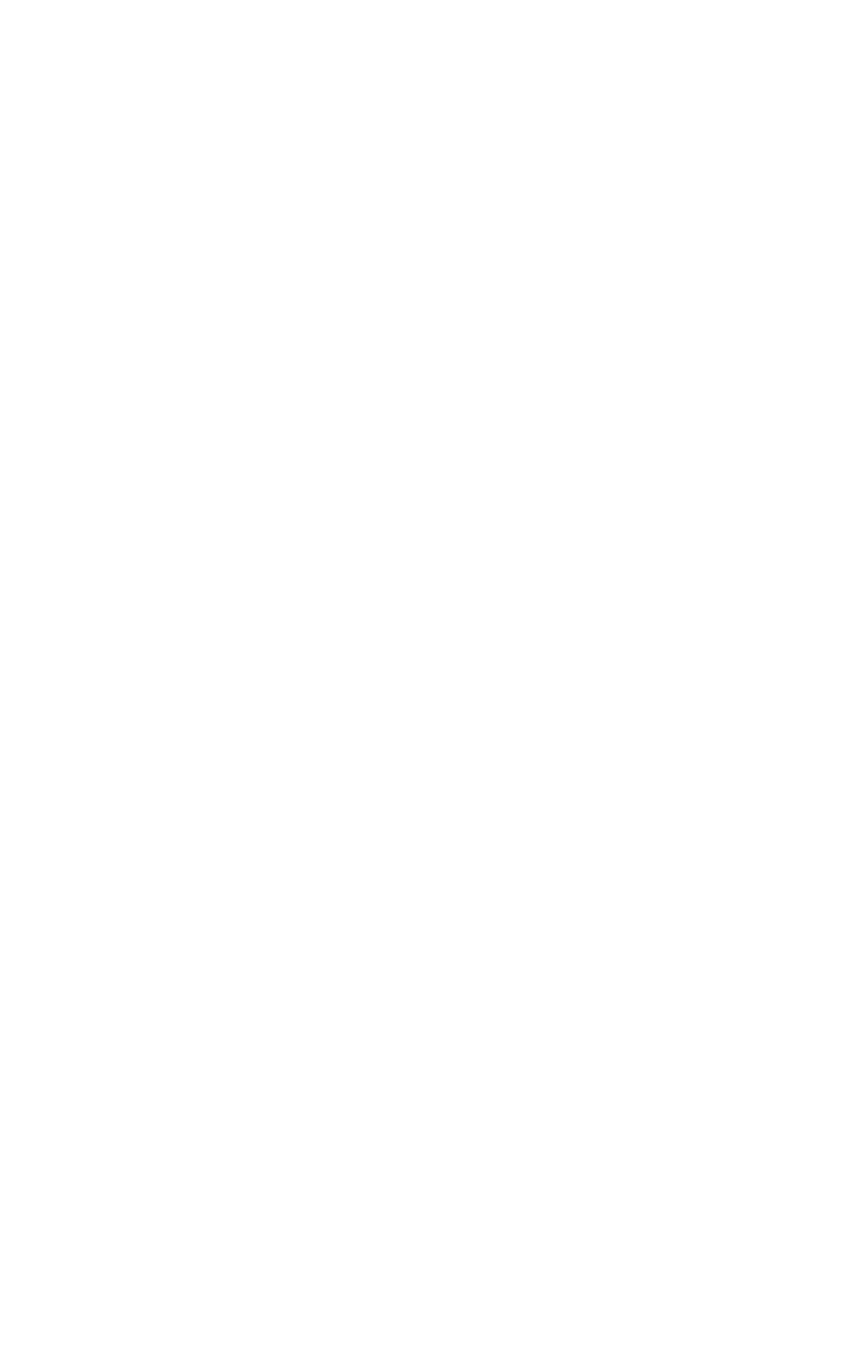
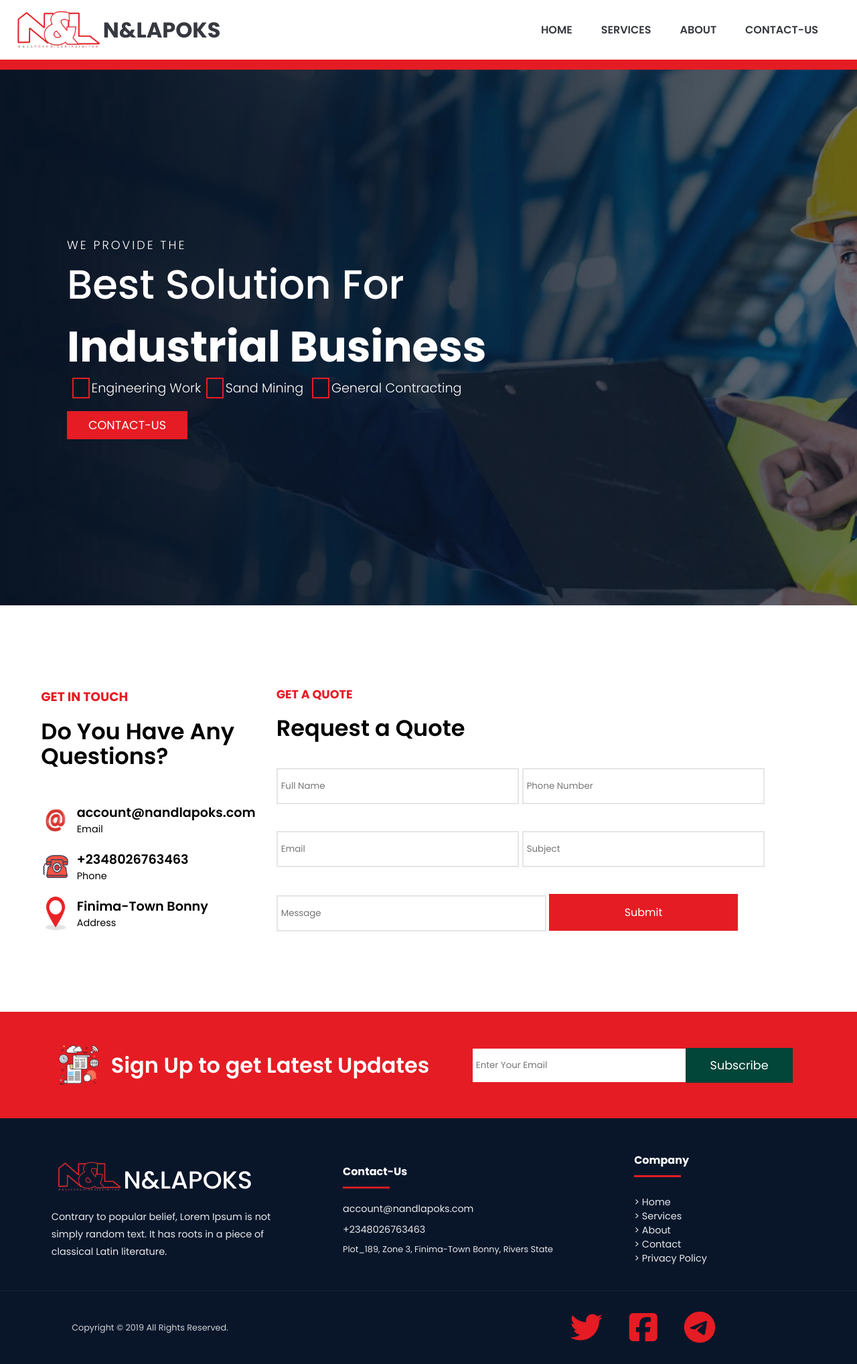
Before and after one commit to khameleonstorm/NandLapoks, a PHP site: page /contact.html in a window 1280 px wide. Before the commit the page is empty. Shown: the whole page at 67% size. Before the commit the page ends 800 px from the top, so only its background shows below. Run offline with PHP 8.4, Linux system fonts and the light colour scheme; some libraries are stand-ins or nearby versions.

Commit message:
template complete

```diff
--- a/contact.html
+++ b/contact.html
@@ -0,0 +1,167 @@
+<!DOCTYPE html>
+<html lang="en">
+<head>
+    <meta charset="UTF-8">
+    <meta http-equiv="X-UA-Compatible" content="IE=edge">
+    <meta name="viewport" content="width=device-width, initial-scale=1.0">
+    <script src="https://kit.fontawesome.com/4f4604670f.js" crossorigin="anonymous"></script>
+    <link rel="stylesheet" href="/css/home.css">
+    <link rel="stylesheet" href="/css/contact.css">
+    <link rel="shortcut icon" href="./img/N&-favicon.png" type="image/x-icon">
+    <link rel="preconnect" href="https://fonts.googleapis.com">
+    <link rel="stylesheet" href="https://unpkg.com/swiper@8/swiper-bundle.min.css" />
+    <link rel="preconnect" href="https://fonts.gstatic.com" crossorigin>
+    <link rel="preconnect" href="https://fonts.googleapis.com">
+    <link rel="preconnect" href="https://fonts.gstatic.com" crossorigin>
+    <link href="https://fonts.googleapis.com/css2?family=Fredoka+One&family=Kanit:wght@100;200;300;400;500;600&family=Poppins:wght@100;200;300;400;500;600;700;800&display=swap" rel="stylesheet">
+    <script src="https://ajax.googleapis.com/ajax/libs/jquery/3.5.1/jquery.min.js"></script>
+    <title>nandlapoks | Home</title>
+</head>
+<body>
+    <header>
+        <nav>
+            <div class="logo">
+                <img src="./img/N&-logo.png" alt="logo">
+                <a href="#"><h1>N&LAPOKS</h1></a>
+            </div>
+            <div class="nav-menu">
+                <a href="home.html">HOME</a>
+                <a href="services.html">SERVICES</a>
+                <a href="about.html">ABOUT</a>
+                <a href="#">CONTACT-US</a>
+            </div>
+
+            <div class="hamburger">
+                <span></span>
+                <span></span>
+                <span></span>
+            </div>
+        </nav>
+    </header>
+
+
+    <section class="hero">
+        <div class="display two">
+            <p class="space">WE PROVIDE THE</p>
+            <h2>Best Solution For</h2>
+            <h1>Industrial Business</h1>
+            <p><span><span class="small-box">.</span>Engineering Work</span><span><span class="small-box">.</span>Sand Mining</span> <span><span class="small-box">.</span>General Contracting</span></p>
+            <a href="#" class="view">CONTACT-US</a>
+        </div>
+    </section>
+
+    <section class="form">
+        <div class="get-in-touch">
+            <h3>GET IN TOUCH</h3>
+            <h1>
+                Do You Have Any Questions?
+            </h1>
+
+            <div class="contact-details">
+                <img src="/img/email-sign-3028208-2526884.png" alt="constructor-icon">
+                <div>
+                    <h4>account@nandlapoks.com</h4>
+                    <p>Email</p>
+                </div>
+            </div>
+            <div class="contact-details">
+                <img src="/img/telephone-229-404717.png" alt="constructor-icon">
+                <div>
+                    <h4>+2348026763463</h4>
+                    <p>Phone</p>
+                </div>
+            </div>
+            <div class="contact-details">
+                <img src="/img/location-3079544-2561454.png" alt="constructor-icon">
+                <div>
+                    <h4>Finima-Town Bonny</h4>
+                    <p>Address</p>
+                </div>
+            </div>
+        </div>
+
+        <form action="#">
+            <h5>GET A QUOTE</h5>
+            <h1>Request a Quote</h1>
+            <div>
+                <input type="text" name="name" id="name" placeholder="Full Name">
+                <input type="number" name="number" id="number" placeholder="Phone Number">
+            </div>
+            <div>
+                <input type="email" name="email" id="email" placeholder="Email">
+                <input type="text" name="subject" id="subject" placeholder="Subject">
+            </div>
+            <div class="message">
+                <input type="text" name="message" id="message" placeholder="Message">
+                <input type="submit" name="submit" id="submit" placeholder="Send Message">
+            </div>
+        </form>
+    </section>
+
+
+    <section class="nineth-section">
+        <div class="subscribe">
+            <img src="/img/newsletter-72-866935.png" alt="newsletter">
+            <h1>Sign Up to get Latest Updates</h1>
+        </div>
+
+        <div class="subscribe-form">
+            <input type="text" id="subscribe" placeholder="Enter Your Email" required>
+            <input type="button" value="Subscribe" id="sub-button">
+        </div>
+    </section>
+
+    <footer>
+        <div class="main">
+            <div class="foot-text">
+                <div class="logo">
+                    <img src="./img/N&-logo.png" alt="logo">
+                    <a href="#"><h2>N&LAPOKS</h2></a>
+                </div>
+                <div>
+                    <p>Contrary to popular belief, Lorem Ipsum is not simply random text. It has roots in a piece of classical Latin literature.</p>
+                </div>
+            </div>
+
+            <div class="contacts">
+                <h3>Contact-Us</h3>
+                <div class="short-border"></div>
+                <div class="email">account@nandlapoks.com</div>
+                <div class="number">+2348026763463</div>
+                <div class="address">Plot_189, Zone 3, Finima-Town Bonny, Rivers State </div>
+            </div>
+
+            <div class="footer-links">
+                <h3>Company</h3>
+                <div class="short-border"></div>
+                <ul>
+                    <li>> Home</li>
+                    <li>> Services</li>
+                    <li>> About</li>
+                    <li>> Contact</li>
+                    <li>> Privacy Policy</li>
+                </ul>
+            </div>
+        </div>
+        <div class="copyright">
+            <div class="copyright-t">
+                <p>Copyright &copy 2019 All Rights Reserved.</p>
+            </div>
+
+            <div class="icons">
+                <a href="#"><i class="fab fa-twitter fa-3x"></i></a>
+                <a href="#"><i class="fab fa-facebook-square fa-3x"></i></a>
+                <a href="#"><i class="fab fa-telegram-plane fa-3x"></i></a>
+               </div>
+        </div>
+    </footer>
+
+
+
+    <script src="https://cdnjs.cloudflare.com/ajax/libs/gsap/3.10.2/gsap.min.js"></script>
+    <script src="https://unpkg.com/swiper@8/swiper-bundle.min.js"></script>
+    <script src="/js/swiper.js"></script>
+    <script src="/js/gsap.js"></script>
+    <script src="/js/app.js"></script>
+</body>
+</html>
--- /dev/null
+++ b/css/contact.css
@@ -0,0 +1,98 @@
+.form{
+width: 100%;
+display: flex;
+align-items: center;
+justify-content: space-evenly;
+padding: 100px  20px;
+}
+
+.get-in-touch{
+width: 25%;
+}
+
+.get-in-touch h3{
+color: var(--logored);
+padding: 20px 0px;
+}
+
+.get-in-touch h1{
+font-size: 2.1rem;
+font-weight: 600;
+line-height: 1.1;
+padding-bottom: 50px;
+}
+
+.contact-details{
+width: 100%;
+display: flex;
+padding-bottom: 20px;
+}
+
+.contact-details img{
+width: 14%;
+margin-right: 10px;
+}
+
+.contact-details h4{
+font-size: 1.2rem;
+font-weight: 600;
+}
+
+.contact-details p{
+font-size: 0.9rem;
+}
+
+form{
+width: 65%;
+}
+
+form h5{
+color: var(--logored);
+padding: 20px 0px;
+font-size: 1.1rem;
+}
+
+form h1{
+font-size: 2.1rem;
+font-weight: 600;
+line-height: 1.1;
+padding-bottom: 20px;
+}
+
+form input{
+width: 45%;
+padding: 15px 5px;
+margin: 20px 0px;
+border: 2px solid rgba(0, 0, 0, 0.103);
+}
+
+
+
+
+@media only screen and (max-width: 950px){
+
+.display{
+height: 60vh;
+}
+
+.form{
+flex-direction: column;
+}
+
+.get-in-touch{
+width: 98%;
+}
+
+form{
+width: 100%;
+}
+
+form input{
+width: 49%;
+}
+
+form{
+width: 100%;
+}
+
+}
--- a/css/home.css
+++ b/css/home.css
@@ -576,6 +576,8 @@ padding: 18px 0px;
 margin: 20px 0px;
 background: transparent;
 border: none;
+outline: none;
+color: var(--white);
 border-bottom: 2px solid rgba(245, 245, 245, 0.342);
 }
 
--- a/services.html
+++ b/services.html
@@ -29,7 +29,7 @@
                 <a href="home.html">HOME</a>
                 <a href="#">SERVICES</a>
                 <a href="about.html">ABOUT</a>
-                <a href="#">CONTACT-US</a>
+                <a href="contact.html">CONTACT-US</a>
             </div>
 
             <div class="hamburger">
@@ -46,7 +46,7 @@
             <h2>Best Solution For</h2>
             <h1>Industrial Business</h1>
             <p><span><span class="small-box">.</span>Engineering Work</span><span><span class="small-box">.</span>Sand Mining</span> <span><span class="small-box">.</span>General Contracting</span></p>
-            <a href="#" class="view">CONTACT-US</a>
+            <a href="contact.html" class="view">CONTACT-US</a>
         </div>
     </section>
 
@@ -189,7 +189,6 @@
                     <li>> Home</li>
                     <li>> Services</li>
                     <li>> About</li>
-                    <li>> FAQ</li>
                     <li>> Contact</li>
                     <li>> Privacy Policy</li>
                 </ul>
@@ -209,7 +208,6 @@
     </footer>
 
 
-
     <script src="https://cdnjs.cloudflare.com/ajax/libs/gsap/3.10.2/gsap.min.js"></script>
     <script src="https://unpkg.com/swiper@8/swiper-bundle.min.js"></script>
     <script src="/js/swiper.js"></script>
```
Also changed, not shown: about.html (+3 -4 lines), home.html (+4 -5 lines), img/email-campaign-3141985-2617522.png (added), img/email-hacking-spam-virus-unsecure-attack-mail-2-60691.png (added), img/email-sign-3028208-2526884.png (added), img/location-3079544-2561454.png (added), img/telephone-229-404717.png (added).
